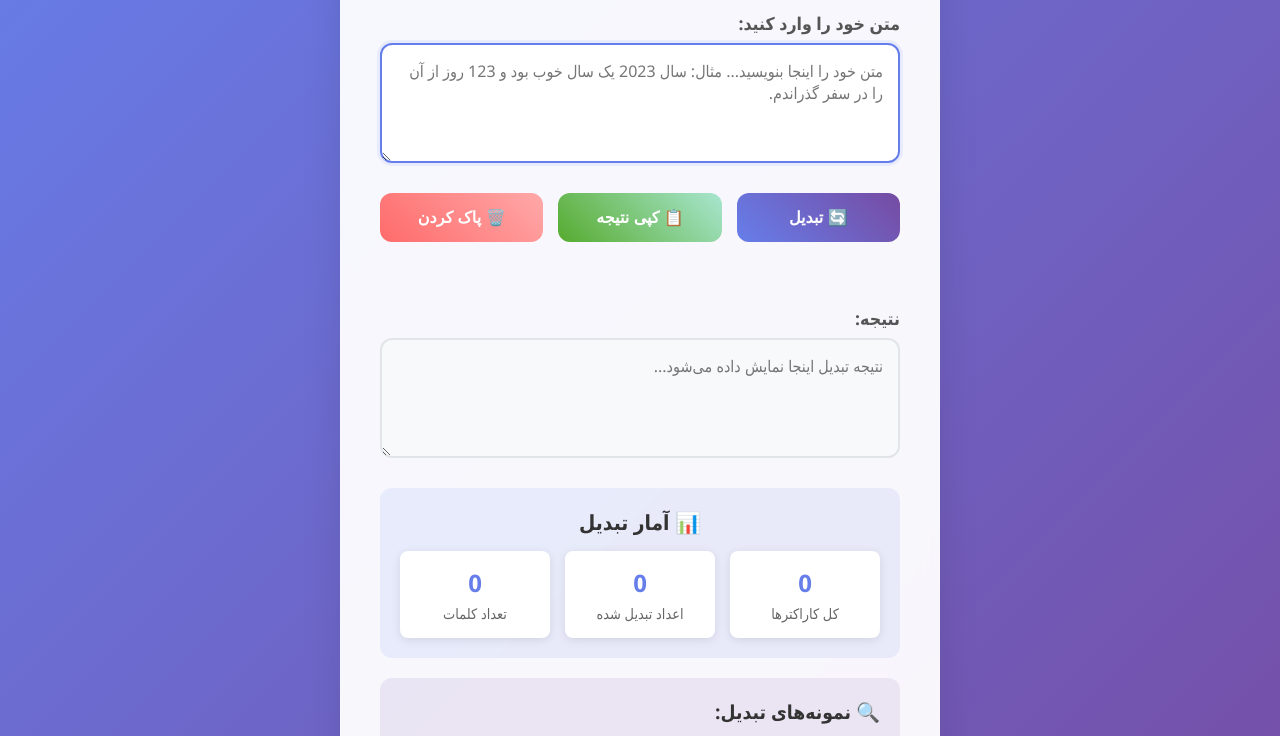
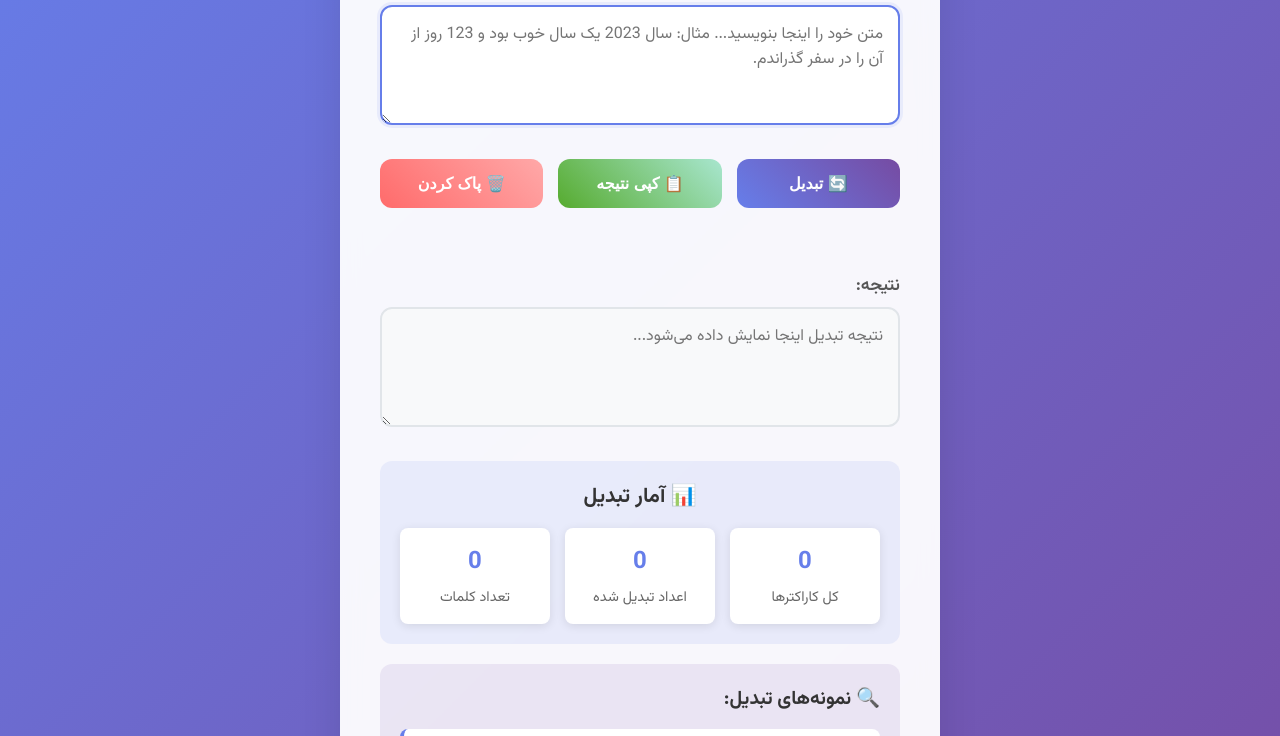
Before and after one commit to aminone/persian-digit-converter, a plain HTML site: page index.html in a window 1280 px wide. Shown: the part 175-911 px from the top of the page. Drawn offline with Linux system fonts and the light colour scheme; a small style sheet from the web is missing.

Commit message:
Update index.html
Add correct Vazir font source

```diff
--- a/index.html
+++ b/index.html
@@ -4,7 +4,9 @@
     <meta charset="UTF-8">
     <meta name="viewport" content="width=device-width, initial-scale=1.0">
     <title>مبدل اعداد انگلیسی به فارسی</title>
-    <link href="https://cdnjs.cloudflare.com/ajax/libs/vazir-font/30.1.0/Vazir.css" rel="stylesheet">
+    <link rel="preconnect" href="https://fonts.googleapis.com">
+    <link rel="preconnect" href="https://fonts.gstatic.com" crossorigin>
+    <link href="https://fonts.googleapis.com/css2?family=Vazirmatn:wght@100..900&display=swap" rel="stylesheet">
     <style>
         * {
             margin: 0;
@@ -13,7 +15,7 @@
         }
 
         body {
-            font-family: 'Vazir', 'Segoe UI', Tahoma, Geneva, Verdana, sans-serif;
+            font-family: 'Vazirmatn', 'Segoe UI', Tahoma, Geneva, Verdana, sans-serif;
             background: linear-gradient(135deg, #667eea 0%, #764ba2 100%);
             min-height: 100vh;
             display: flex;
```
